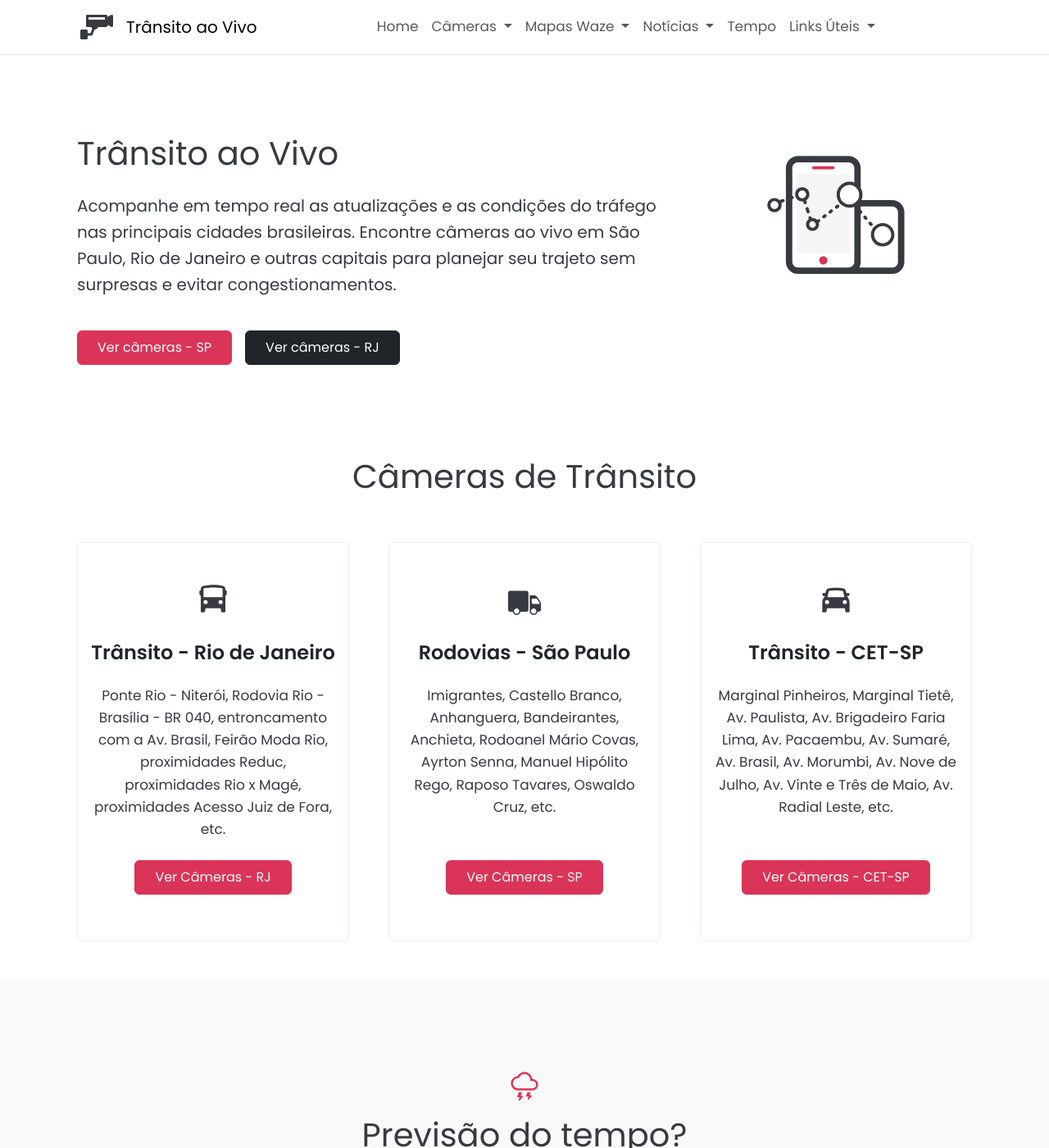
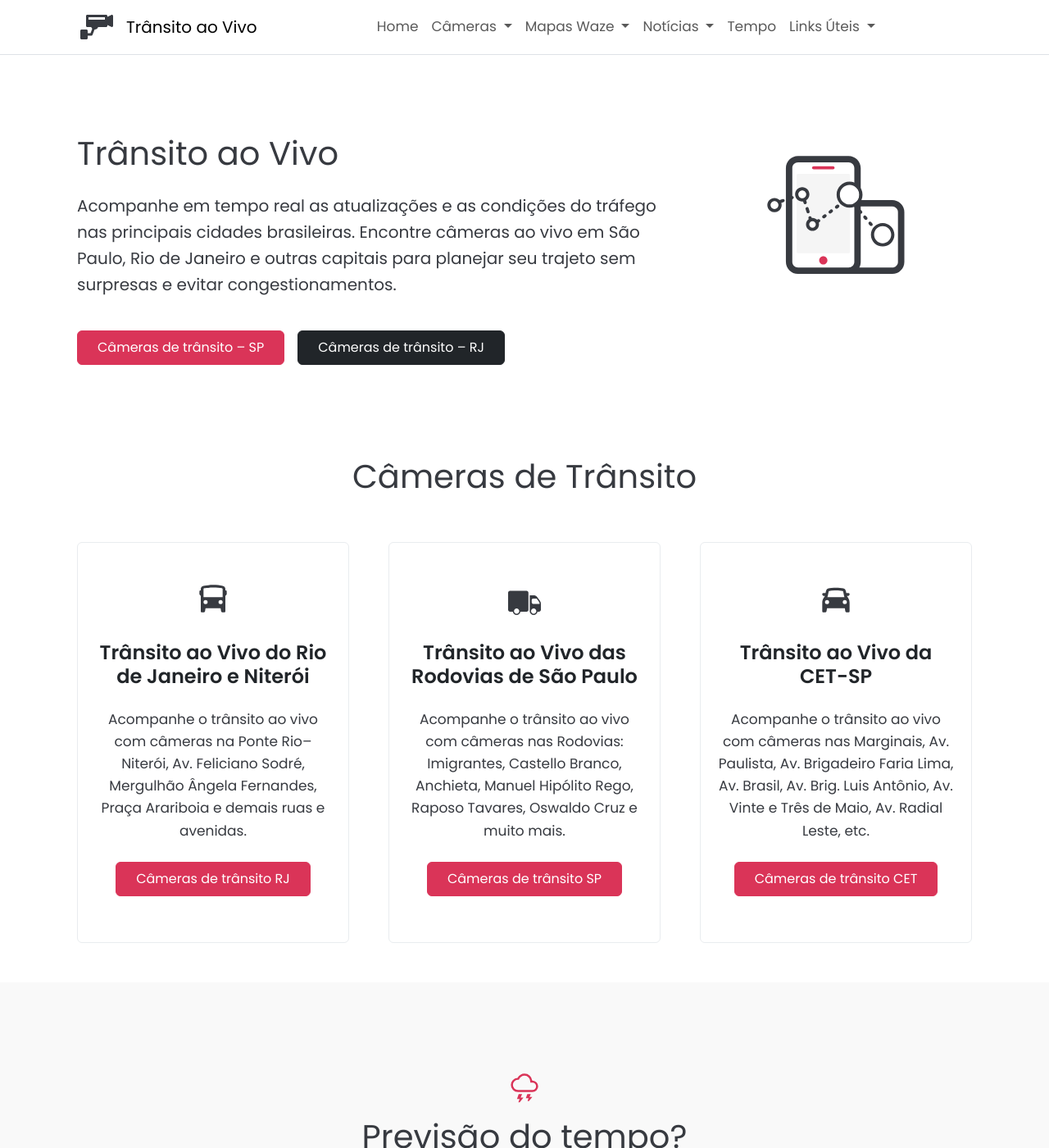
Before and after one commit to Sergio-Damm/transitoaovivo, a Jekyll site: the page built from index.html, in a window 1280 px wide and 1400 px high. Shown: the whole window at 82% size. Built offline with Jekyll 4.4.1, drawn with Linux system fonts in a browser that asks for light colours; comment, search, counter and statistics services are not loaded; some of the changed text lies outside the part shown.

Commit message:
Melhorias Accessibility e SEO

```diff
--- a/index.html
+++ b/index.html
@@ -12,8 +12,8 @@
                 <h1 class="mb-4">Trânsito ao Vivo</h1>
 					<p class="lead mb-4">Acompanhe em tempo real as atualizações e as condições do tráfego nas principais cidades brasileiras. Encontre câmeras ao vivo em São Paulo, Rio de Janeiro e outras capitais para planejar seu trajeto sem surpresas e evitar congestionamentos.</p>
 						<div class="d-flex flex-wrap gap-3 justify-content-center justify-content-xl-start py-3">
-							<a href="/transito-cetsp-1/" class="btn btn-secondary px-4 py-2" aria-label="Ver câmeras de trânsito ao vivo com as câmeras da CET São Paulo">Ver câmeras - SP</a>
-							<a href="/transito-rio-de-janeiro/" class="btn btn-dark px-4 py-2" aria-label="Ver câmeras de trânsito ao vivo no Rio de Janeiro"> Ver câmeras - RJ</a>
+							<a href="/transito-cetsp-1/" class="btn btn-secondary px-4 py-2" aria-label="Ver câmeras de trânsito ao vivo com as câmeras da CET São Paulo">Câmeras de trânsito – SP</a>
+							<a href="/transito-rio-de-janeiro/" class="btn btn-dark px-4 py-2" aria-label="Ver câmeras de trânsito ao vivo no Rio de Janeiro">Câmeras de trânsito – RJ</a>
 						</div>
 			</div>
 			<div class="col-lg-4 mx-auto d-none d-xl-block text-center">
@@ -77,15 +77,14 @@
 								<path fill="#373a40" fill-rule="evenodd" clip-rule="evenodd" d="M3 21.25c0 .414.336.75.75.75h1.615a.75.75 0 0 0 .74-.627L6.5 19h11l.395 2.373a.75.75 0 0 0 .74.627h1.615a.75.75 0 0 0 .75-.75V10l.78-.78a.75.75 0 0 0 .22-.53V6.75a.75.75 0 0 0-.75-.75H21v-.995c0-1.171-.814-2.183-1.97-2.373C17.299 2.347 14.65 2 12 2c-2.65 0-5.299.347-7.03.632C3.814 2.822 3 3.834 3 5.005V6h-.25a.75.75 0 0 0-.75.75v1.94c0 .198.079.389.22.53L3 10v11.25zm5-6.75a1.5 1.5 0 1 1-3 0 1.5 1.5 0 0 1 3 0zm9.5 1.5a1.5 1.5 0 1 0 0-3 1.5 1.5 0 0 0 0 3zM5 5.145V11h14V5.145c0-.37-.27-.685-.638-.732-1.166-.15-3.764-.442-6.362-.442-2.598 0-5.196.291-6.362.442A.734.734 0 0 0 5 5.145z"/>
 							</svg>
            				</div>
+            			<div class="card-body">
+							<h3 class="card-title fw-semibold fs-4 pt-3">Trânsito ao Vivo do Rio de Janeiro e Niterói</h3>
+                			<p class="card-text mt-4">Acompanhe o trânsito ao vivo com câmeras na Ponte Rio–Niterói,
+Av. Feliciano Sodré, Mergulhão Ângela Fernandes, Praça Arariboia e demais ruas e avenidas.</p>
+            			</div>
                     </a>
-            		<div class="card-body">
-              			<a aria-label="Acessar câmeras de trânsito ao vivo no Rio de Janeiro" class="link-interno" href="{{ site.baseurl }}/transito-rio-de-janeiro/">
-							<h3 class="card-title fw-semibold fs-4 pt-3"> Trânsito - Rio de Janeiro</h3>
-                			<p class="card-text mt-4">Ponte Rio - Niterói, Rodovia Rio - Brasília - BR 040, entroncamento com a Av. Brasil, Feirão Moda Rio, proximidades Reduc, proximidades Rio x Magé, proximidades Acesso Juiz de Fora, etc.</p>
-              			</a>
-            		</div>
             		<div class="card-footer">
-              			<a class="btn btn-secondary px-4 py-2 mb-5" href="{{ site.baseurl }}/transito-rio-de-janeiro/" aria-label="Acessar câmeras de trânsito ao vivo no Rio de Janeiro">Ver Câmeras - RJ
+              			<a class="btn btn-secondary px-4 py-2 mb-5" href="{{ site.baseurl }}/transito-rio-de-janeiro/" aria-label="Acessar câmeras de trânsito ao vivo no Rio de Janeiro">Câmeras de trânsito RJ
                         </a>
             		</div>
           		</div>
@@ -98,15 +97,13 @@
 								<path fill="#373a40" d="M2.84375 13C1.273438 13 0 14.277344 0 15.84375L0 42C0 43.566406 1.429688 45 3 45L7.09375 45C7.570313 47.835938 10.03125 50 13 50C15.96875 50 18.429688 47.835938 18.90625 45L28.15625 45C29.722656 45 31 43.722656 31 42.15625L31 15.90625C31 14.304688 29.738281 13 28.1875 13 Z M 33 20L33 45C33.480469 47.832031 36.03125 50 39 50C41.96875 50 44.429688 47.832031 44.90625 45L47 45C48.570313 45 50 43.570313 50 42L50 32.375C50 30.363281 48.550781 28.308594 48.375 28.0625L44.21875 22.5C43.265625 21.351563 41.769531 20 40 20 Z M 38 25L43.59375 25L46.78125 29.25C47.121094 29.730469 48 31.203125 48 32.375L48 33L38 33C37 33 36 32 36 31L36 27C36 25.894531 37 25 38 25 Z M 13 40C15.207031 40 17 41.792969 17 44C17 46.207031 15.207031 48 13 48C10.792969 48 9 46.207031 9 44C9 41.792969 10.792969 40 13 40 Z M 39 40C41.207031 40 43 41.792969 43 44C43 46.207031 41.207031 48 39 48C36.792969 48 35 46.207031 35 44C35 41.792969 36.792969 40 39 40Z"/>
 							</svg>
                       	</div>
+            			<div class="card-body">
+							<h3 class="card-title fw-semibold fs-4 pt-3">Trânsito ao Vivo das Rodovias de São Paulo</h3>
+                			<p class="card-text mt-4">Acompanhe o trânsito ao vivo com câmeras nas Rodovias: Imigrantes, Castello Branco, Anchieta, Manuel Hipólito Rego, Raposo Tavares, Oswaldo Cruz e muito mais.</p>
+            			</div>
 					</a>
-            		<div class="card-body">
-              			<a aria-label="Acessar câmeras de trânsito ao vivo nas principais rodovias de São Paulo" class="link-interno" href="{{ site.baseurl }}/transito-sao-paulo/">
-							<h3 class="card-title fw-semibold fs-4 pt-3">Rodovias - São Paulo</h3>
-                			<p class="card-text mt-4">Imigrantes, Castello Branco, Anhanguera, Bandeirantes, Anchieta, Rodoanel Mário Covas, Ayrton Senna, Manuel Hipólito Rego, Raposo Tavares, Oswaldo Cruz, etc.</p>
-              			</a>
-            		</div>
             		<div class="card-footer">
-              			<a class="btn btn-secondary px-4 py-2 mb-5" href="{{ site.baseurl }}/transito-sao-paulo/" aria-label="Acessar câmeras de trânsito ao vivo em São Paulo">Ver Câmeras - SP
+              			<a class="btn btn-secondary px-4 py-2 mb-5" href="{{ site.baseurl }}/transito-sao-paulo/" aria-label="Acessar câmeras de trânsito ao vivo em São Paulo">Câmeras de trânsito SP
                         </a>
             		</div>
           		</div>
@@ -119,15 +116,13 @@
 								<path fill="#373a40" fill-rule="evenodd" clip-rule="evenodd" d="M2 14.803v6.447c0 .414.336.75.75.75h1.614a.75.75 0 0 0 .74-.627L5.5 19h13l.395 2.373a.75.75 0 0 0 .74.627h1.615a.75.75 0 0 0 .75-.75v-6.447a5.954 5.954 0 0 0-1-3.303l-.78-1.17a1.994 1.994 0 0 1-.178-.33h.994a.75.75 0 0 0 .671-.415l.25-.5A.75.75 0 0 0 21.287 8H19.6l-.31-1.546a2.5 2.5 0 0 0-1.885-1.944C15.943 4.17 14.141 4 12 4c-2.142 0-3.943.17-5.405.51a2.5 2.5 0 0 0-1.886 1.944L4.399 8H2.714a.75.75 0 0 0-.67 1.085l.25.5a.75.75 0 0 0 .67.415h.995a1.999 1.999 0 0 1-.178.33L3 11.5c-.652.978-1 2.127-1 3.303zm15.961-4.799a4 4 0 0 0 .34.997H5.699c.157-.315.271-.65.34-.997l.632-3.157a.5.5 0 0 1 .377-.39C8.346 6.157 10 6 12 6c2 0 3.654.156 4.952.458a.5.5 0 0 1 .378.389l.631 3.157zM5.5 16a1.5 1.5 0 1 0 0-3 1.5 1.5 0 0 0 0 3zM20 14.5a1.5 1.5 0 1 1-3 0 1.5 1.5 0 0 1 3 0z"/>
 							</svg>
                    		</div>
+            			<div class="card-body">
+							<h3 class="card-title fw-semibold fs-4 pt-3">Trânsito ao Vivo da CET-SP</h3>
+                			<p class="card-text mt-4">Acompanhe o trânsito ao vivo com câmeras nas Marginais, Av. Paulista, Av. Brigadeiro Faria Lima, Av. Brasil, Av. Brig. Luis Antônio, Av. Vinte e Três de Maio, Av. Radial Leste, etc.</p>
+            			</div>
 					</a>
-            		<div class="card-body">
-              			<a aria-label="Acessar câmeras da CET-SP com trânsito ao vivo nas vias de São Paulo" class="link-interno" href="{{ site.baseurl }}/transito-cetsp-1/">
-							<h3 class="card-title fw-semibold fs-4 pt-3">Trânsito - CET-SP</h3>
-                			<p class="card-text mt-4">Marginal Pinheiros, Marginal Tietê, Av. Paulista, Av. Brigadeiro Faria Lima, Av. Pacaembu, Av. Sumaré, Av. Brasil, Av. Morumbi, Av. Nove de Julho, Av. Vinte e Três de Maio, Av. Radial Leste, etc.</p>
-              			</a>
-            		</div>
             		<div class="card-footer">
-              			<a class="btn btn-secondary px-4 py-2 mb-5" href="{{ site.baseurl }}/transito-cetsp-1/" aria-label="Acessar câmeras de trânsito ao vivo CET-SP">Ver Câmeras - CET-SP
+              			<a class="btn btn-secondary px-4 py-2 mb-5" href="{{ site.baseurl }}/transito-cetsp-1/" aria-label="Acessar câmeras de trânsito ao vivo CET-SP">Câmeras de trânsito CET
                         </a>
             		</div>
           		</div>
@@ -205,66 +200,62 @@
 <section class="py-5">
     <div class="container">
 		<div class="row g-4 text-center">
+
       		<div class="col-lg-4 col-md-12">
           		<div class="card card-liftshadow border-light-subtle h-100">
-					<a aria-label="Ver mapa do Waze - Rio de Janeiro" class="link-interno" href="{{ site.baseurl }}/waze-rio-de-janeiro/">
+					<a aria-label="Ver mapa do Waze - Rio de Janeiro" class="link-interno" href="/waze-rio-de-janeiro/">
 						<div class="d-flex align-items-center justify-content-center pt-5">
                       		<svg aria-hidden="true" focusable="false" height="40px" width="40px" viewBox="0 -960 960 960" xmlns="http://www.w3.org/2000/svg">
 								<path fill="#373a40" d="M480.09-490q28.91 0 49.41-20.59 20.5-20.59 20.5-49.5t-20.59-49.41q-20.59-20.5-49.5-20.5t-49.41 20.59q-20.5 20.59-20.5 49.5t20.59 49.41q20.59 20.5 49.5 20.5ZM480-159q133-121 196.5-219.5T740-552q0-117.79-75.29-192.9Q589.42-820 480-820t-184.71 75.1Q220-669.79 220-552q0 75 65 173.5T480-159Zm0 79Q319-217 239.5-334.5T160-552q0-150 96.5-239T480-880q127 0 223.5 89T800-552q0 100-79.5 217.5T480-80Zm0-480Z"/>
 							</svg>
 						</div>
-					</a>
 						<div class="card-body">
-						<a aria-label="Ver mapa do Waze - Rio de Janeiro" class="link-interno" href="{{ site.baseurl }}/waze-rio-de-janeiro/">
       			          	<h3 class="card-title fw-semibold fs-4 pt-3">Waze - Rio de Janeiro</h3>
       						<p class="card-text mt-4">Use o Waze Live Map em qualquer celular ou computador. Veja o trânsito ao vivo sem instalar o app Waze. Prático e perfeito para planejar rapidamente suas viagens.</p>
+						</div>
 					</a>
-					</div>
         		   		<div class="card-footer">
-        				<a class="btn btn-secondary px-4 py-2 mb-5" href="{{ site.baseurl }}/waze-rio-de-janeiro/" aria-label="Acessar Waze Rio de Janeiro">Ver Waze - RJ</a>
+        					<a class="btn btn-secondary px-4 py-2 mb-5" href="/waze-rio-de-janeiro/" aria-label="Acessar Waze Rio de Janeiro">Acessar Waze RJ</a>
       					</div>
     			</div>
 			</div>
 			<div class="col-lg-4 col-md-6">
           		<div class="card card-liftshadow border-light-subtle h-100">
-					<a aria-label="Ver mapa Waze - São Paulo" class="link-interno" href="{{ site.baseurl }}/waze-sao-paulo/">
+					<a aria-label="Ver mapa Waze - São Paulo" class="link-interno" href="/waze-sao-paulo/">
 						<div class="d-flex align-items-center justify-content-center pt-5">
 							<svg aria-hidden="true" focusable="false" height="40px" width="40px" viewBox="0 -960 960 960" xmlns="http://www.w3.org/2000/svg">
 								<path fill="#373a40" d="m303-303 270-83 83-270-270 83-83 270Zm176.76-137q-16.76 0-28.26-11.74-11.5-11.73-11.5-28.5 0-16.76 11.74-28.26 11.73-11.5 28.5-11.5 16.76 0 28.26 11.74 11.5 11.73 11.5 28.5 0 16.76-11.74 28.26-11.73 11.5-28.5 11.5Zm.51 360q-82.74 0-155.5-31.5Q252-143 197.5-197.5t-86-127.34Q80-397.68 80-480.5t31.5-155.66Q143-709 197.5-763t127.34-85.5Q397.68-880 480.5-880t155.66 31.5Q709-817 763-763t85.5 127Q880-563 880-480.27q0 82.74-31.5 155.5Q817-252 763-197.68q-54 54.31-127 86Q563-80 480.27-80Zm.22-60Q622-140 721-239.49q99-99.48 99-241Q820-622 721-721t-240.51-99q-141.52 0-241 99Q140-622 140-480.49q0 141.52 99.49 241 99.48 99.49 241 99.49ZM480-480Z"/>
 							</svg>
 						</div>
-					</a>
 						<div class="card-body">
-						<a aria-label="Ver mapa Waze - São Paulo" class="link-interno" href="{{ site.baseurl }}/waze-sao-paulo/">
                            	<h3 class="card-title fw-semibold fs-4 pt-3">Waze - São Paulo</h3>
 							<p class="card-text mt-4">Ganhe tempo nos seus deslocamentos com o Waze Live Map. Planeje viagens com um mapa preciso e descubra rotas para não ficar parado no trânsito.</p>
+						</div>
 					</a>
-					</div>
 						<div class="card-footer">
-   				   		<a class="btn btn-secondary px-4 py-2 mb-5" href="{{ site.baseurl }}/waze-sao-paulo/" aria-label="Acessar Waze São Paulo">Ver  Waze - SP</a>
+   				   			<a class="btn btn-secondary px-4 py-2 mb-5" href="/waze-sao-paulo/" aria-label="Acessar Waze São Paulo">Acessar Waze SP</a>
    						</div>
    				</div>
 			</div>
 			<div class="col-lg-4 col-md-6">
           		<div class="card card-liftshadow border-light-subtle h-100">
-		   			<a aria-label="Ver mapa Waze - Belo Horizonte" class="link-interno" href="{{ site.baseurl }}/waze-belo-horizonte/">
+		   			<a aria-label="Ver mapa Waze - Belo Horizonte" class="link-interno" href="/waze-belo-horizonte/">
 						<div class="d-flex align-items-center justify-content-center pt-5">
 							<svg aria-hidden="true" focusable="false" height="40px" width="40px" viewBox="0 -960 960 960" xmlns="http://www.w3.org/2000/svg">
 								<path fill="#373a40" d="M480-80q-106 0-173-31t-67-79q0-26 23-49.5t63-38.5l45 42q-20 5-39 18.5T299-190q17 20 70.5 35T480-140q57 0 111-15t71-35q-14-15-35-28t-41-18l46-42q42 15 65 38.5t23 49.5q0 48-67 79T480-80Zm1-195q109-81 164-164t55-155q0-112-71-169t-149-57q-77 0-148.5 57T260-594q0 73 55 152t166 167Zm-1 75Q340-304 270-402t-70-192q0-71 25.5-124.5t66-89.5q40.5-36 90-54t98.5-18q49 0 99 18t90 54q40 36 65.5 89.5T760-594q0 94-69.5 192T480-200Zm0-320q33 0 56.5-23.5T560-600q0-33-23.5-56.5T480-680q-33 0-56.5 23.5T400-600q0 33 23.5 56.5T480-520Zm0-80Z"/>
 							</svg>
 						</div>
-					</a>
 						<div class="card-body">
-   						<a aria-label="Ver mapa Waze - Belo Horizonte" class="link-interno" href="{{ site.baseurl }}/waze-belo-horizonte/">
    				          	<h3 class="card-title fw-semibold fs-4 pt-3">Waze - Belo Horizonte</h3>
    							<p class="card-text mt-4">Evite atrasos com o Waze Live Map. Confira o trânsito ao vivo, atualizado pelos usuários da comunidade Waze, mesmo sem câmeras de trânsito no local.</p>
+						</div>
 					</a>
-					</div>
 						<div class="card-footer">
-						<a class="btn btn-secondary px-4 py-2 mb-5" href="{{ site.baseurl }}/waze-belo-horizonte/" aria-label="Acessar Waze Belo Horizonte">Ver Waze - BH</a>
+							<a class="btn btn-secondary px-4 py-2 mb-5" href="/waze-belo-horizonte/" aria-label="Acessar Waze Belo Horizonte">Acessar Waze BH</a>
     		 			</div>
 				</div>
 			</div>
+
 		</div>
 	</div>
 </section>
```
Lines whose indentation alone changed are shown as unchanged.
